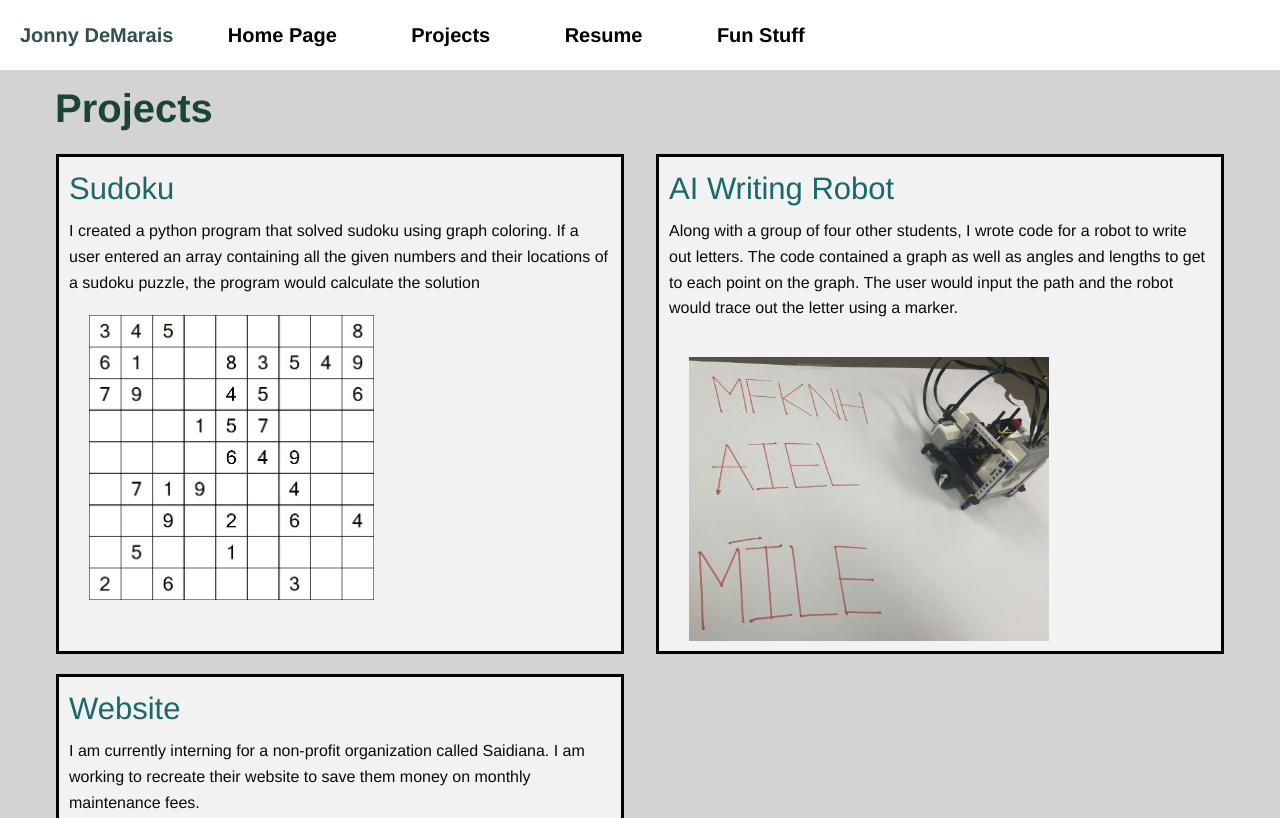
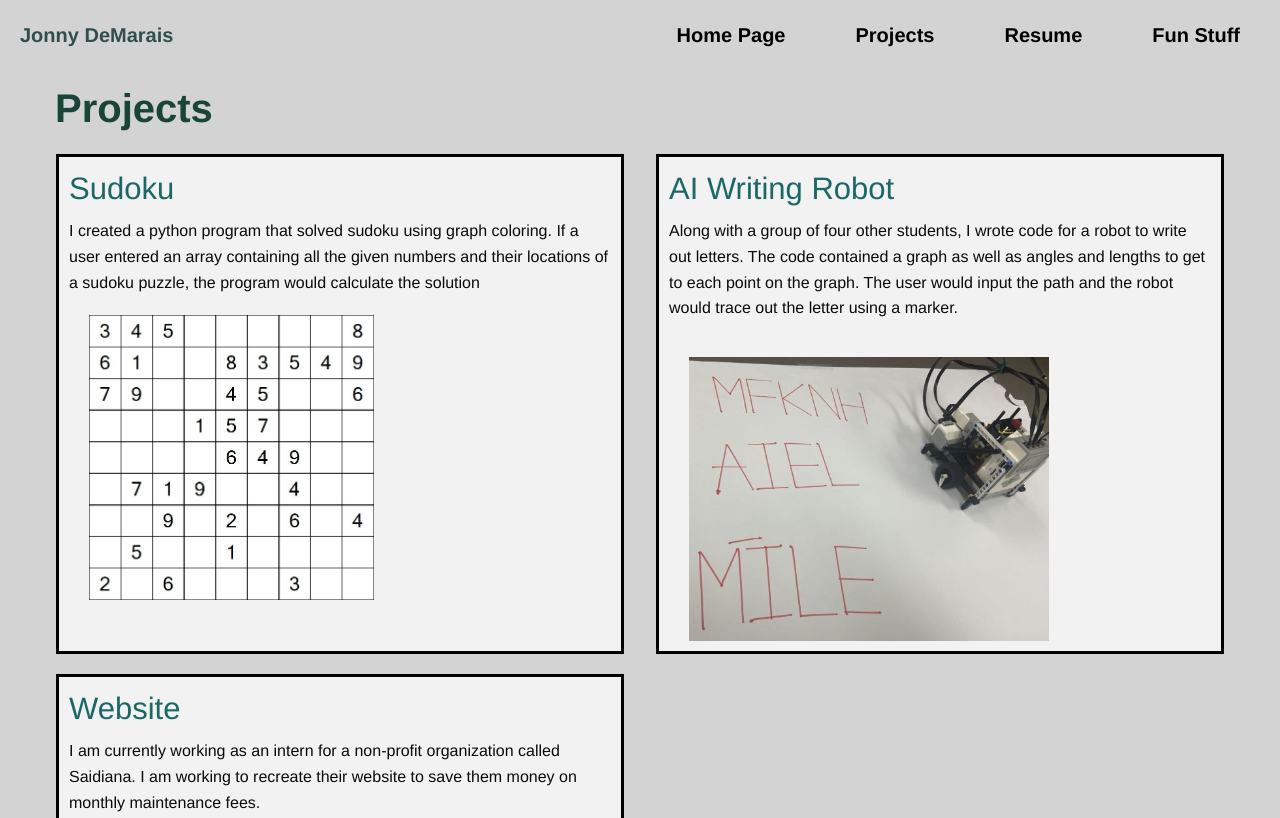
Before and after one commit to jonnydems/jonnydems.github.io, a plain HTML site: page projects.html in a window 1280 px wide. Shown: the top 818 px of the page. Drawn offline with Linux system fonts and the light colour scheme.

Commit message:
Header Changes

```diff
--- a/css/Assg1.css
+++ b/css/Assg1.css
@@ -70,3 +70,9 @@ h3 {
 #profpic {
     padding-top: 50px;
 }
+.toplinks {
+    float: right;
+}
+.clear {
+    clear: both;
+}
--- a/projects.html
+++ b/projects.html
@@ -7,21 +7,23 @@
 	<link rel="stylesheet" href="css/foundation.css">
     <link rel="stylesheet" href="css/Assg1.css">
 
+</head>
+<body>
     <div class="grid-x grid-padding-x header">
         <p1 class="hide-for-large">Jonny DeMarais</p1>
         <button type="button" class="cell large-auto button hide-for-large float-right"data-toggle="offCanvas">Open Menu</button>
     </div>
 
     <div class="show-for-large header" style="width:100%">
-        <p1 style="color:darkslategray">Jonny DeMarais</p1>
+        <p1 style="color:darkslategray; float:left;">Jonny DeMarais</p1>
+        <a href="fun.html" class="toplinks">Fun Stuff</a>
+        <a href="resume.html" class="toplinks">Resume</a>
+        <a href="projects.html" class="toplinks">Projects</a>
         <a href="index.html" class="toplinks">Home Page</a>
-        <a href="projects.html" class="toplinks">Projects</a>
-        <a href="resume.html" class="toplinks">Resume</a>
-        <a href="fun.html" class="toplinks">Fun Stuff</a>
     </div>
 
-</head>
-<body>
+    <div class="clear">
+    </div>
 
     <div class="off-canvas-wrapper">
         <!-- Your menu or Off-canvas content goes here -->
@@ -62,7 +64,7 @@
                     <div class="cell small-12 large-6">
                         <div class="funbox">
                             <h3>Website</h3>
-                            <p>I am currently interning for a non-profit organization called Saidiana. I am working to recreate their website to save them money on monthly maintenance fees.</p>
+                            <p>I am currently working as an intern for a non-profit organization called Saidiana. I am working to recreate their website to save them money on monthly maintenance fees.</p>
                             <img src="./pictures/Saidianapic.jpg"  width="450px;" style="padding: 20px;"/>
                         </div>
                     </div>
```
Also changed, not shown: fun.html (+8 -7 lines), index.html (+9 -10 lines), resume.html (+9 -8 lines).
